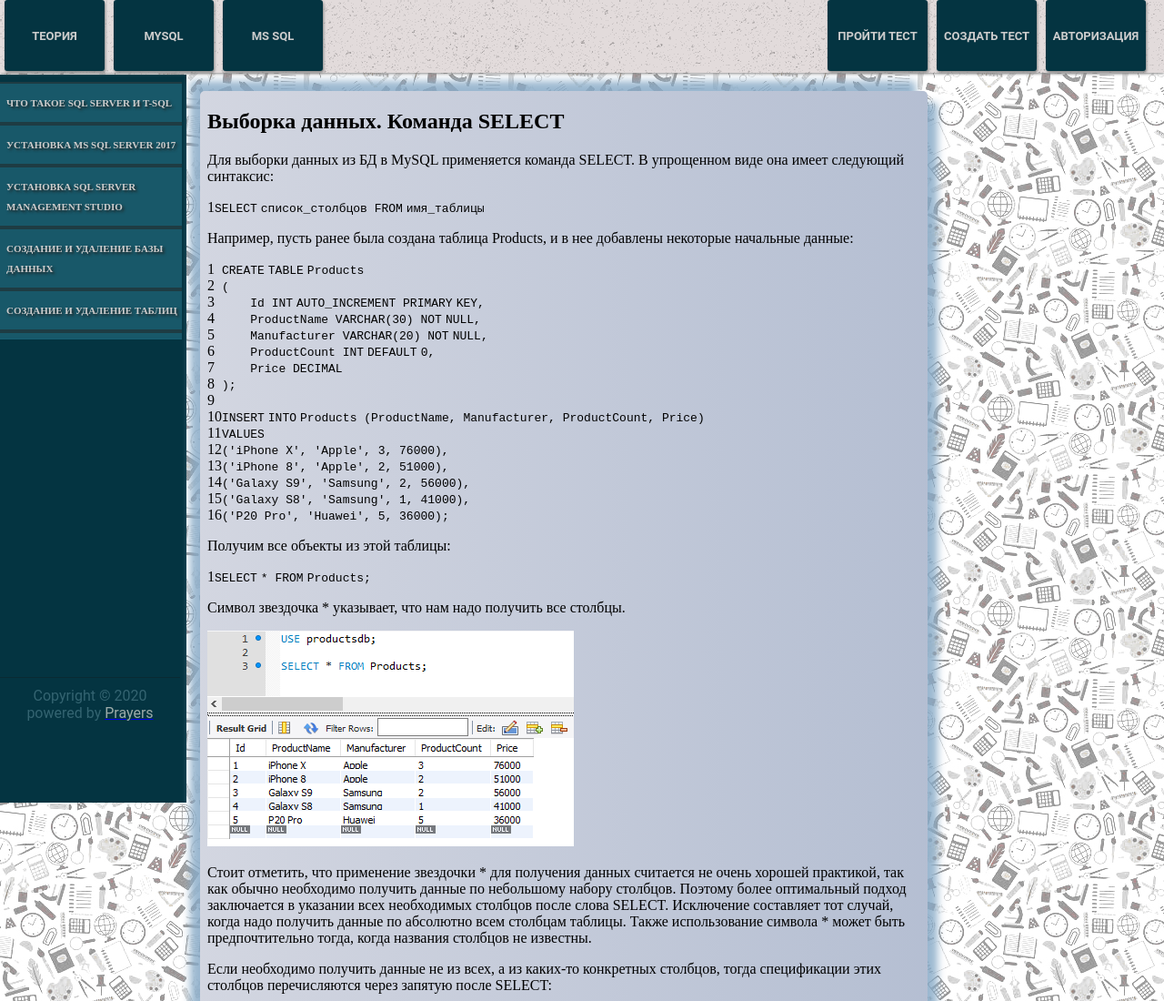
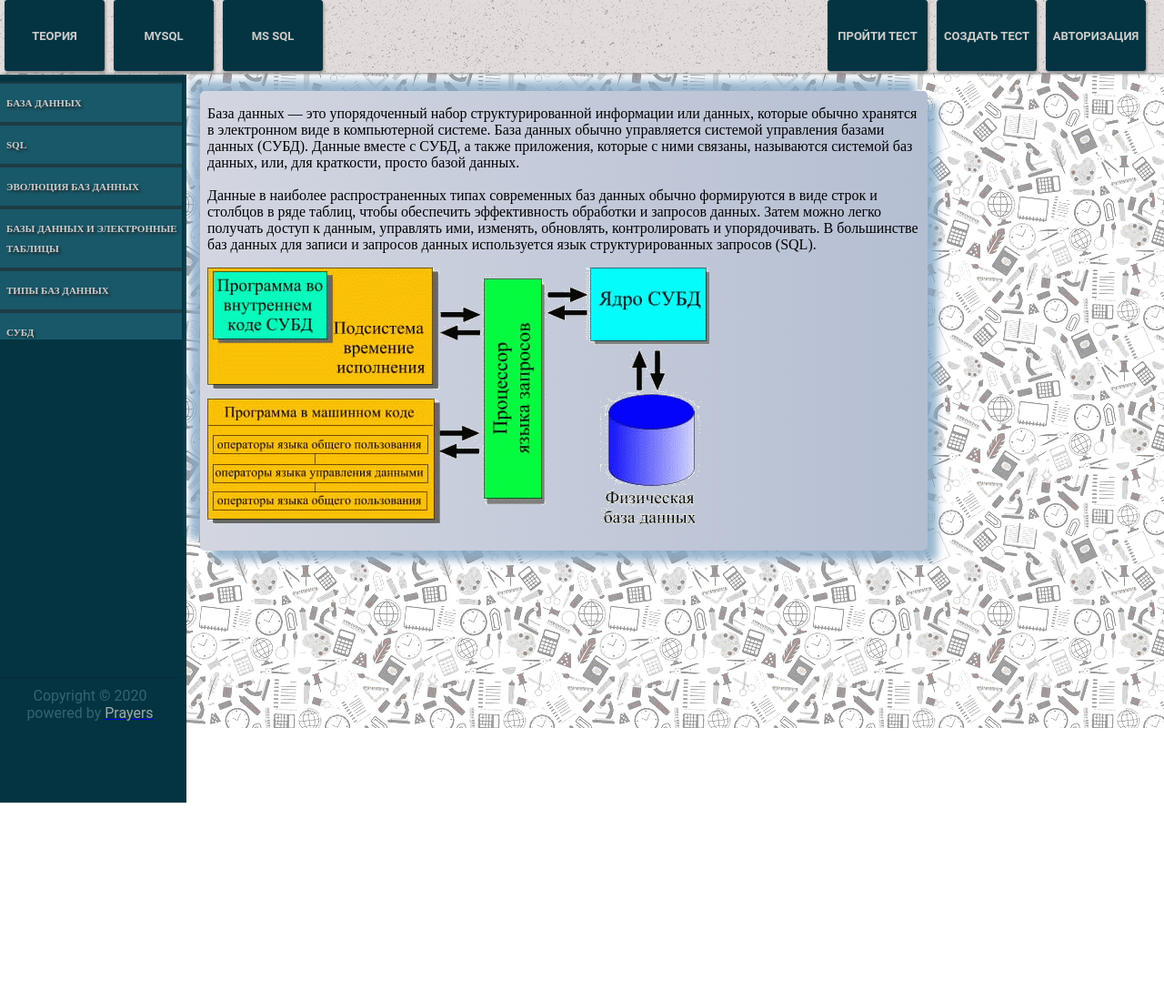
Before and after one commit to GerHanNaAn/textbook, a plain HTML site: page index.html in a window 1280 px wide. Shown: the top 1100 px of the page at 91% size. After the commit the page ends 800 px from the top, so only its background shows below. Drawn offline with Linux system fonts and the light colour scheme.

Commit message:
Update index.html

```diff
--- a/index.html
+++ b/index.html
@@ -42,7 +42,7 @@
 		</div>
 	</header>
 	<div id="menuGGG">
-		<iframe src='menu/frameMenuMSSQL.html' id="frameMenu" frameborder='0'
+		<iframe src='menu/frameMenuTheory.html' id="frameMenu" frameborder='0'
 			onload="this.style.height=this.contentDocument.body.scrollHeight +'px';"></iframe>
 
 		<div class="footer">Copyright © 2020<br>
@@ -55,7 +55,7 @@
 	<main>
 
 		<iframe
- 		src='mySQL/Выборка данных. Команда SELECT.html' id="main" name="mainFrame" frameborder='0'
+ 		src='Теория/База данных.html' id="main" name="mainFrame" frameborder='0'
 			onload="this.style.height=this.contentDocument.body.scrollHeight + 40 +'px';"></iframe> -->
 
 	</main>
```
